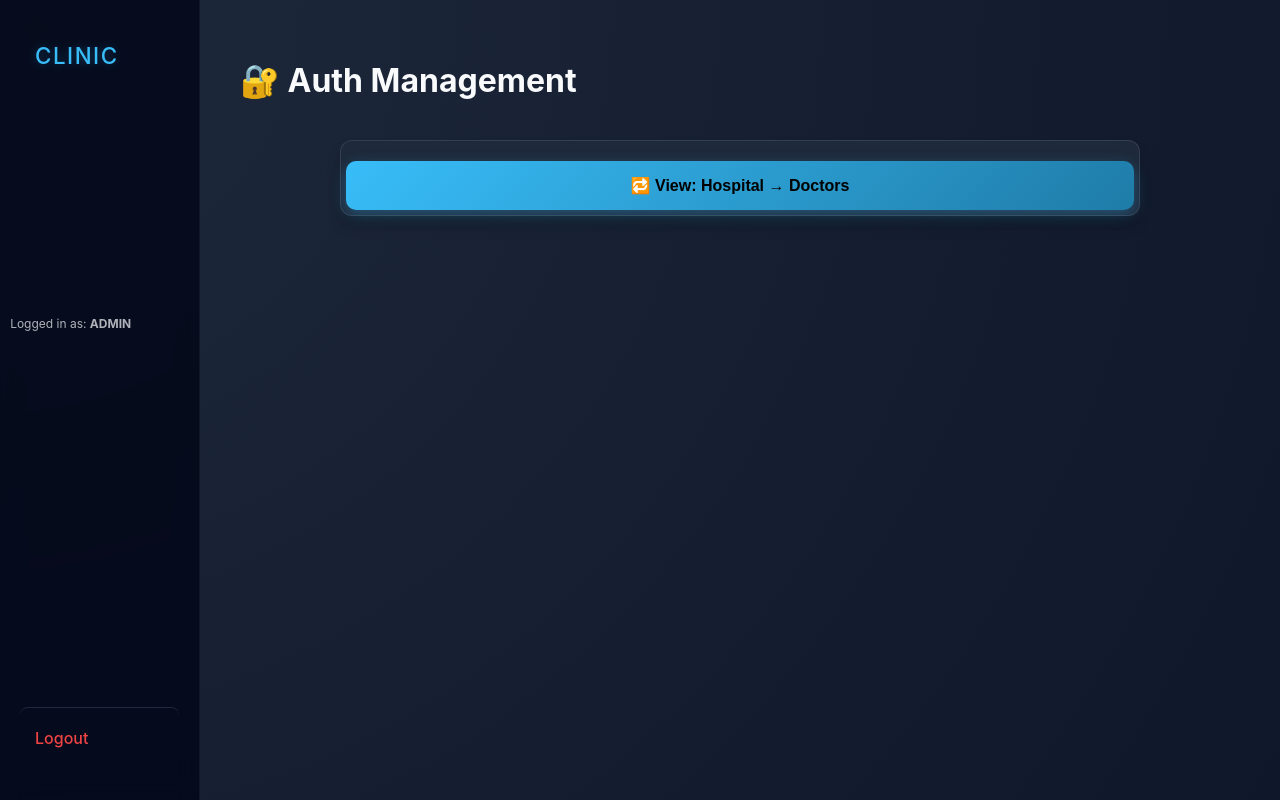
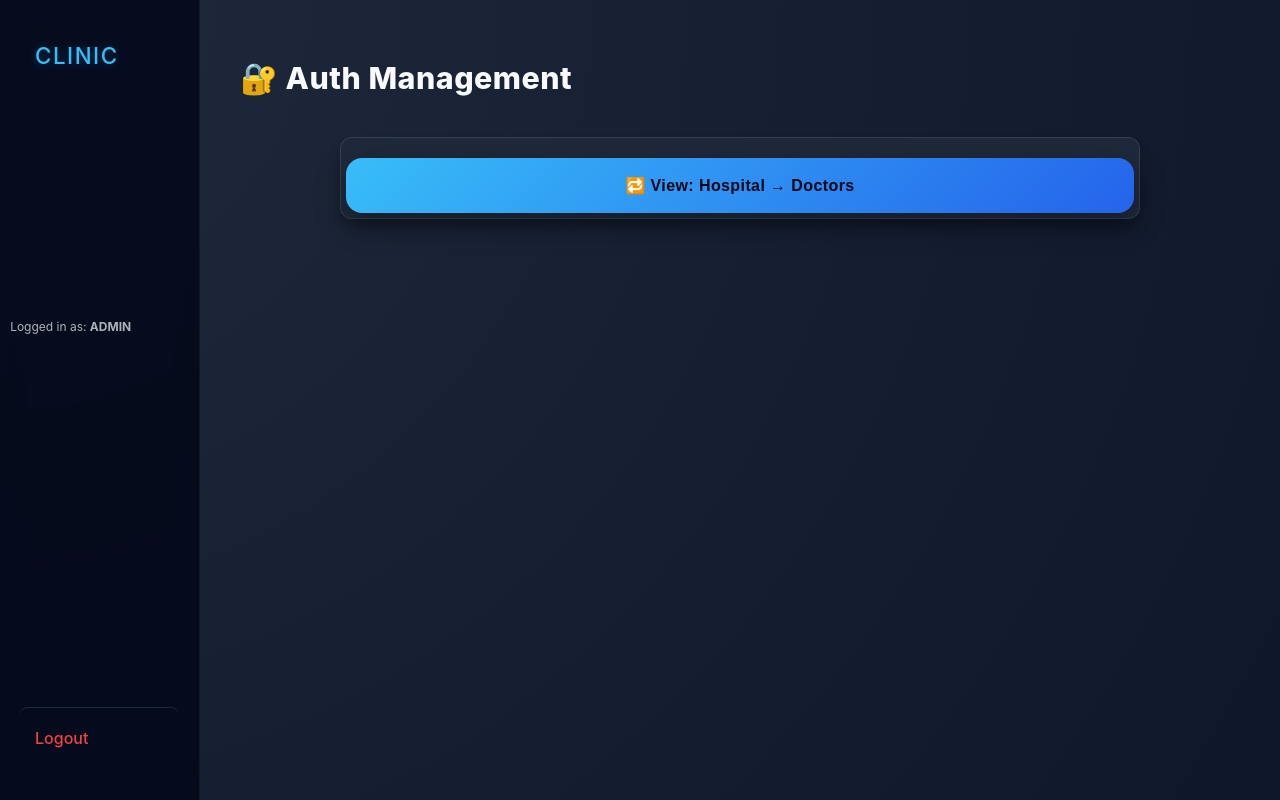
Before and after one commit to omkar142web/report-hub, a Flask app: template templates/reports_data.html in a window 1280 px wide. Run offline with Flask 3, Linux system fonts and the light colour scheme; the template is opened without the code that fills it, so the values that code supplies are empty.

Commit message:
data base customi...

```diff
--- a/data/auth.json
+++ b/data/auth.json
@@ -1,8 +1,8 @@
 {
   "hospitals": {
     "apollo_mumbai": {
-      "password_hash": "scrypt:32768:8:1$M890SWMCg3Kd4Qj3$34eb6353e3a922d4b8ad6d97065cb0228d164a9b7226e0e8d4d9e9fb36df621a1e5f492c12bf3d70d3ef43f3ea30b471f7e861bf01cf02d8734e876844772826",
-      "password_updated_at": 1700000000
+      "password_hash": "scrypt:32768:8:1$Tk5qzPb6UOnJ0x9r$8530690588aa56593edf4203a61bce15c3477038ba1ee0f7247a884f67d0c0aee5e5dbe1d2ce605e7056afb3c7b72bf20bb51da59960e87ec32f3d17f5be4013",
+      "password_updated_at": 1766320621
     },
     "another_hospital": {
       "password_hash": "scrypt:32768:8:1$XjkvSJAGl3NHL5lu$1fad40fe56e3b7f3696024b91adcf551b0dd2b0e215d782eb1d447f7fced1c55c3b0d30b365ee9bbd9079e73a500cf671d1d4e14d050f60d06e95762ca3e2282",
--- a/static/style.css
+++ b/static/style.css
@@ -10,6 +10,14 @@
     --success: #10b981;
     --error-bg: #f97316;
     --error-text: #2b1100;
+
+    /* for data base  */
+   --glass: rgba(255,255,255,0.06);
+  --glass-border: rgba(255,255,255,0.12);
+  --panel-strong: rgba(30,41,59,0.95);
+
+  --shadow-soft: 0 10px 30px rgba(0,0,0,0.35);
+  --shadow-strong: 0 25px 60px rgba(0,0,0,0.55);
 }
 
 * {
@@ -1266,3 +1274,55 @@ input, button {
   display: flex;
   justify-content: space-between;
 }
+
+
+.main h1 {
+  font-size: 1.9rem;
+  font-weight: 800;
+  letter-spacing: 0.5px;
+  margin-bottom: 24px;
+}
+
+
+#filterToggle {
+  width: 100%;
+  background: linear-gradient(135deg, #38bdf8, #2563eb);
+  color: #020617;
+  font-size: 1rem;
+  font-weight: 800;
+  letter-spacing: 0.4px;
+  border-radius: 16px;
+  padding: 18px;
+  box-shadow: var(--shadow-soft);
+}
+
+#filterToggle:hover {
+  transform: translateY(-2px);
+  box-shadow: var(--shadow-strong);
+}
+
+/* -------------------------------------------------------- */
+
+.modal-box .input {
+  background: rgba(15,23,42,0.8);
+  border: 1px solid rgba(255,255,255,0.15);
+  color: #fff;
+  font-size: 0.95rem;
+}
+
+.modal-box .input:focus {
+  border-color: var(--accent);
+  box-shadow: 0 0 0 2px rgba(56,189,248,0.25);
+}
+.modal-actions .btn:first-child {
+  background: rgba(239,68,68,0.15);
+  color: #fecaca;
+}
+
+.modal-actions .btn:last-child {
+  background: linear-gradient(135deg, #22c55e, #16a34a);
+  color: #022c22;
+}
+
+
+/* ------------------------------------------------------------------ */
```
